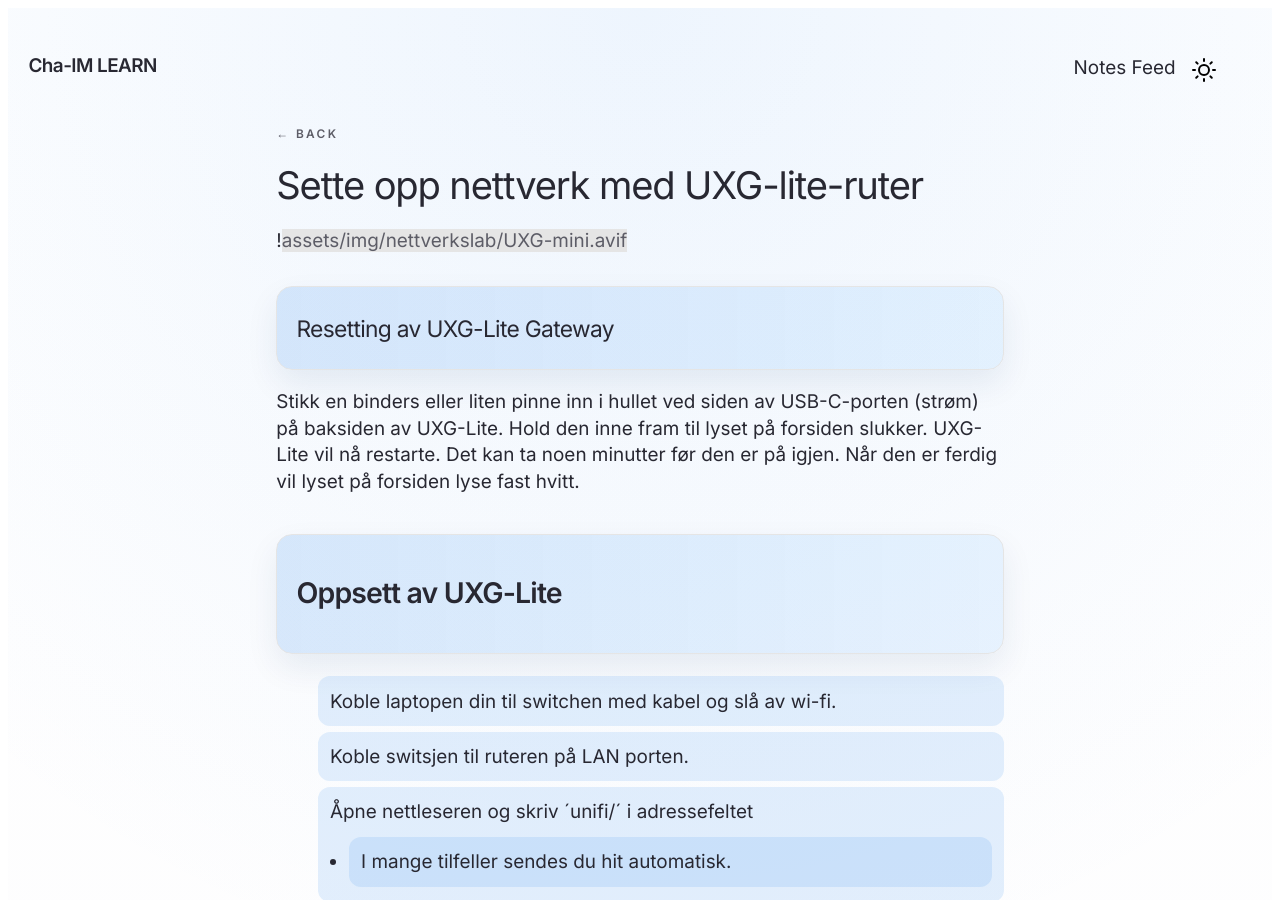
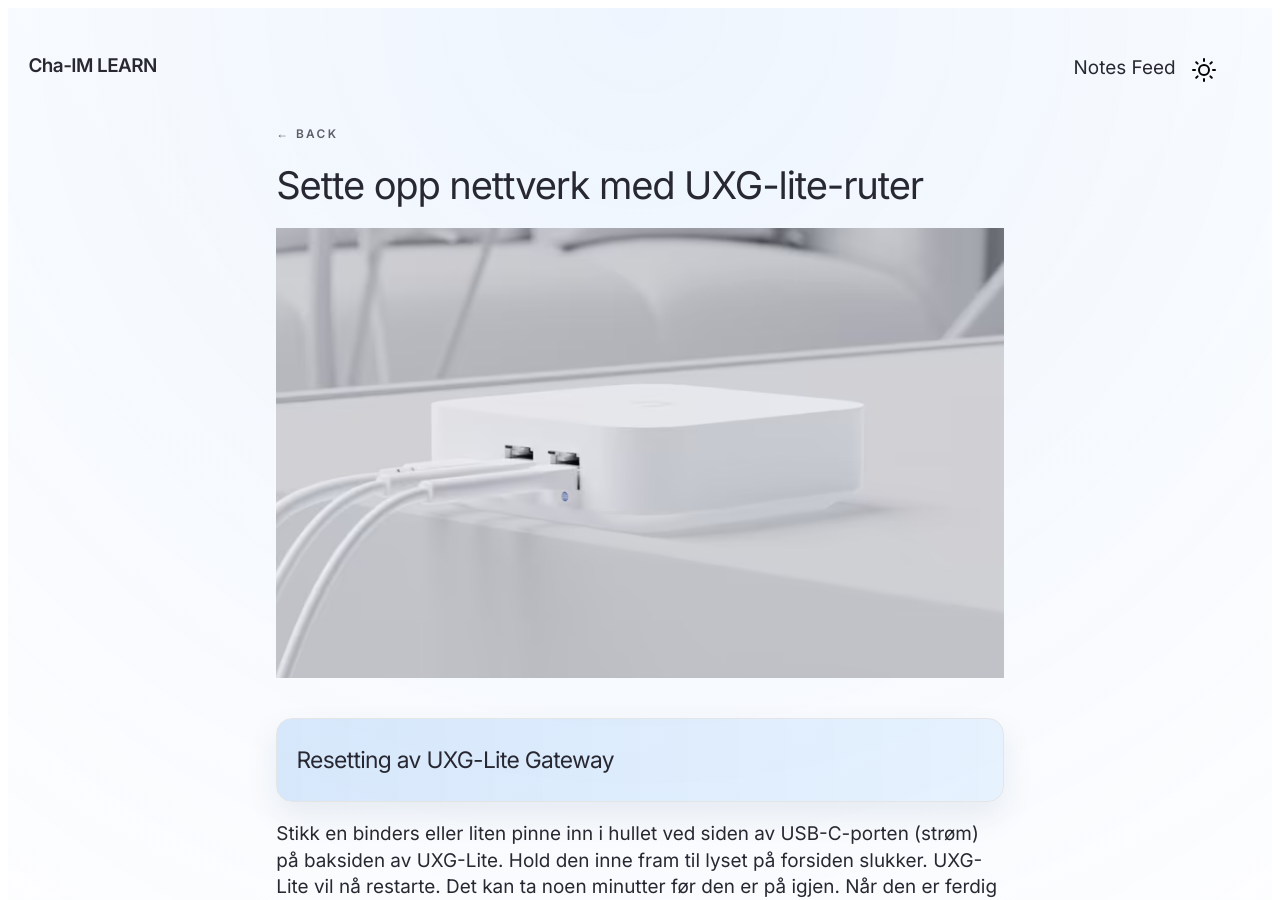
Before and after one commit to Cha-IM/cha-im.github.io, a Jekyll site: the page built from _notes/Public/Teknologiforståelse/Nettverkslab/Sette opp nettverk med UXG-lite-ruter.md, in a window 1280 px wide and 900 px high. Built offline with Jekyll 4.4.1, drawn with Linux system fonts in a browser that asks for light colours.

Commit message:
TRFK-811339 2026-11-5:19:16:48

```diff
--- a/_notes/Public/Teknologiforståelse/Nettverkslab/Sette opp nettverk med UXG-lite-ruter.md
+++ b/_notes/Public/Teknologiforståelse/Nettverkslab/Sette opp nettverk med UXG-lite-ruter.md
@@ -3,7 +3,7 @@ title: Sette opp nettverk med UXG-lite-ruter
 feed: hide
 date: 05-11-2026
 ---
-![[assets/img/nettverkslab/UXG-mini.avif]]
+![](/assets/img/nettverkslab/UXG-mini.avif)
 ### Resetting av UXG-Lite Gateway
 
 Stikk en binders eller liten pinne inn i hullet ved siden av USB-C-porten (strøm) på baksiden av UXG-Lite. Hold den inne fram til lyset på forsiden slukker. UXG-Lite vil nå restarte. Det kan ta noen minutter før den er på igjen. Når den er ferdig vil lyset på forsiden lyse fast hvitt.
```
Also changed, not shown: _notes/Public/Teknologiforståelse/Nettverkslab/Sette opp nettverk med USG-ruter.md (+1 -1 lines), .obsidian/workspace.json.
